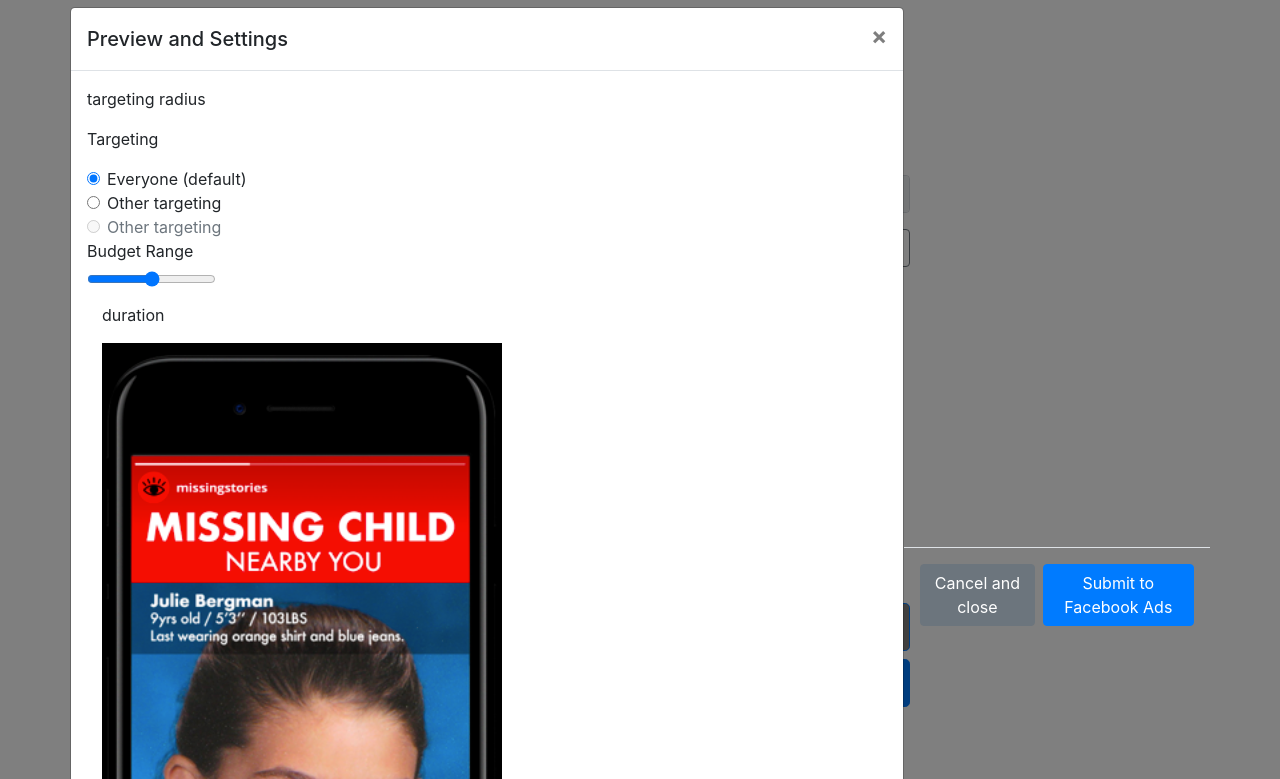
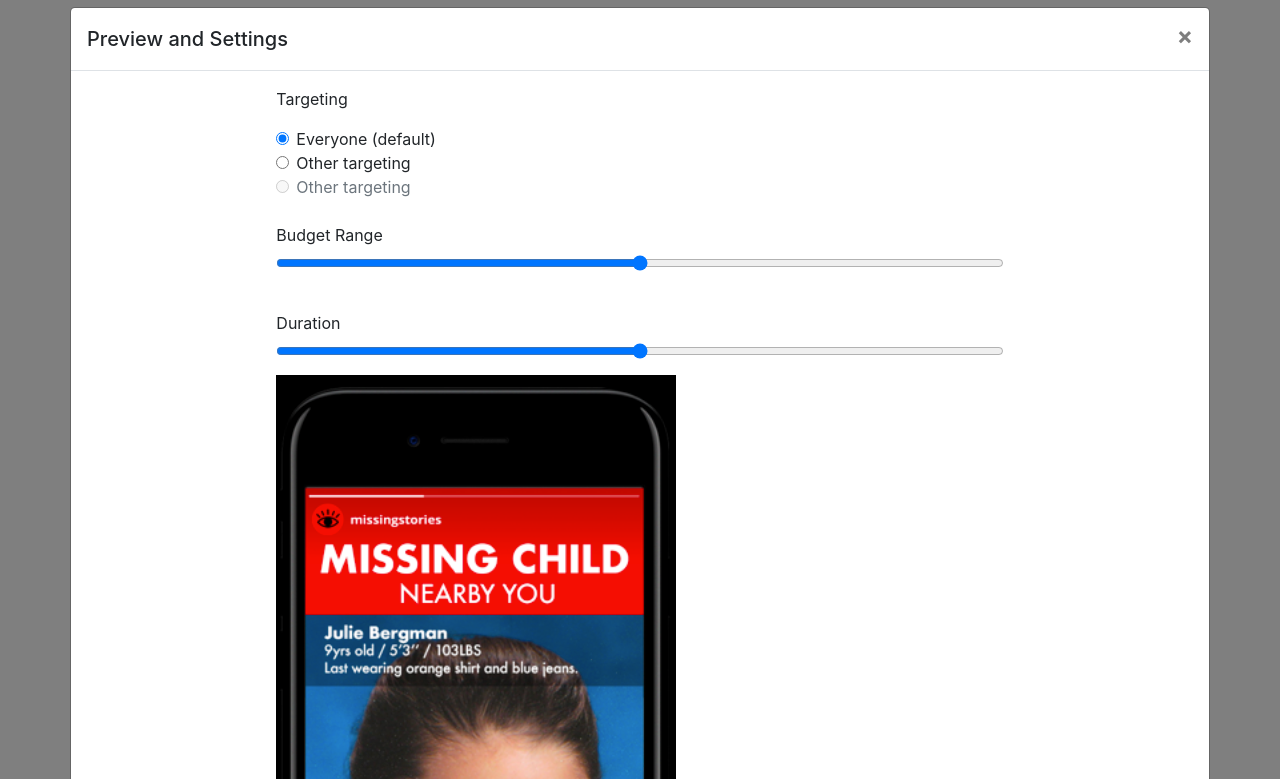
Before and after one commit to VillyDevlioti/Missing-Stories, a plain HTML site: page index.html in a window 1280 px wide. Both pictures are taken after a click on the button "Next Page". Shown: the part 1302-2081 px from the top of the page. Drawn offline with nearby package versions, Linux system fonts and the light colour scheme.

Commit message:
modal fixes

```diff
--- a/index.html
+++ b/index.html
@@ -619,10 +619,9 @@
                     </button>
                 </div>
                 <div class="modal-body">
-                    <div class="container-fluid">
                     <div class="row">
-                            <div class="col-4-md">
-                                <p>targeting radius</p>
+                        <div class="col-2"></div>
+                        <div class="col-8">
                             <p>Targeting</p>
                             <div class="form-check">
                                 <input class="form-check-input" type="radio" name="exampleRadios" id="exampleRadios1" value="option1" checked>
@@ -645,15 +644,30 @@
                             </div>
                         </div>
                     <div class="row">
+                        <div class="col-2"></div>
+                        <div class="col-8">
                             <div class="form-group">
+                                <br>
                                     <label for="formControlRange">Budget Range</label>
                                     <input type="range" class="form-control-range" id="formControlRange" data-toggle="tooltip" data-placement="top" >
                                 </div>
                         </div>
-                                <p>duration</p>
+
                     </div>
+                    <div class="row">
+                        <div class="col-2"></div>
                         <div class="col-8">
-                                <img src="images/missing-kid-preview.png"/>
+                            <div class="form-group">
+                                <br>
+                                    <label for="formControlRange">Duration</label>
+                                    <input type="range" class="form-control-range" id="formControlRange" data-toggle="tooltip" data-placement="top" >
+                            </div>
+                        </div>
+                    </div>
+                    <div class="row">
+                        <div class="col-2"></div>
+                        <div class="col-8">
+                            <img src="images/missing-kid-preview.png">
                         </div>
                     </div>
                 </div>
--- a/javascript/function.js
+++ b/javascript/function.js
@@ -5,11 +5,9 @@ $(document).ready(function() {
             keyboard: false
           });
           var values = {};
-
-    $.each($('#myForm').serializeArray(), function(i, field) {
-    values[field.name] = field.value;
     });
+    $(function () {
+        $('[data-toggle="tooltip"]').tooltip()
+    })
 
 });
-
-});
```
Lines whose indentation alone changed are shown as unchanged.
